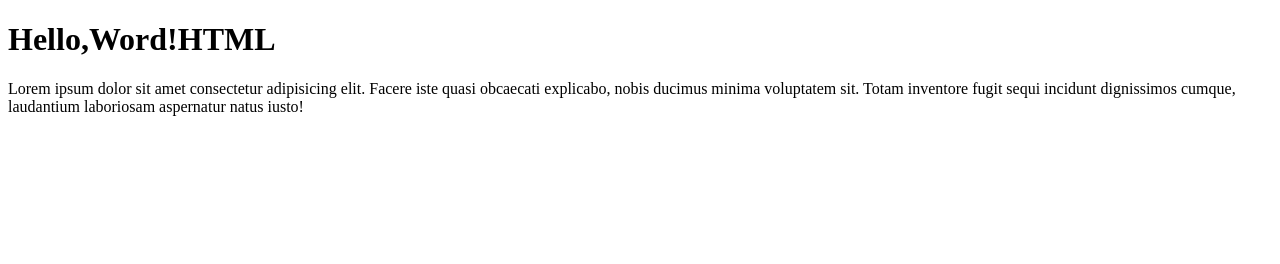
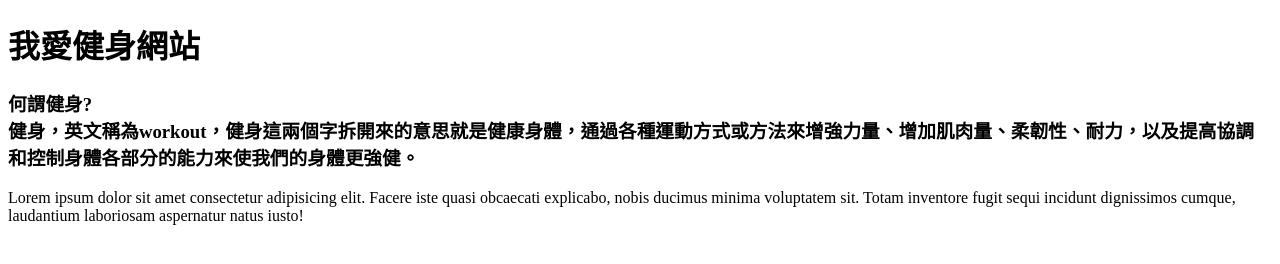
Before and after one commit to jerrytw0923/html-demo, a plain HTML site: page index.html in a window 1280 px wide. Drawn offline with Linux system fonts and the light colour scheme.

Commit message:
新增健身網頁

```diff
--- a/index.html
+++ b/index.html
@@ -7,7 +7,10 @@
 </head>
 
 <body>
-    <h1>Hello,Word!HTML</h1>
+    <h1>我愛健身網站</h1>
+    <h3>何謂健身?<br>
+
+        健身，英文稱為workout，健身這兩個字拆開來的意思就是健康身體，通過各種運動方式或方法來增強力量、增加肌肉量、柔韌性、耐力，以及提高協調和控制身體各部分的能力來使我們的身體更強健。</h3>
     <p>Lorem ipsum dolor sit amet consectetur adipisicing elit. Facere iste quasi obcaecati explicabo, nobis ducimus minima voluptatem sit. Totam inventore fugit sequi incidunt dignissimos cumque, laudantium laboriosam aspernatur natus iusto!</p>
 </body>
 
```
Also changed, not shown: news.html (+2 -1 lines), git指令.txt.
